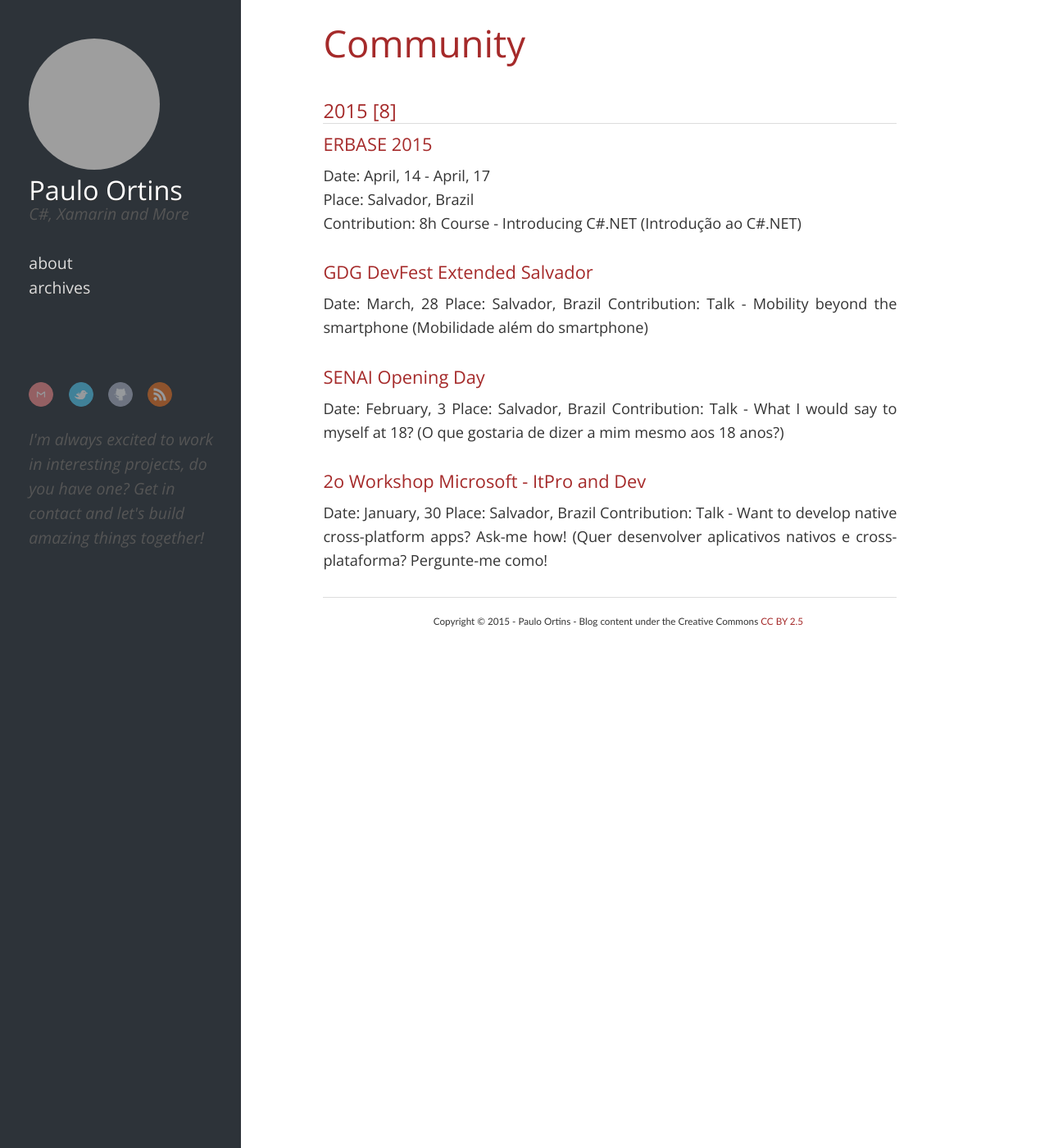
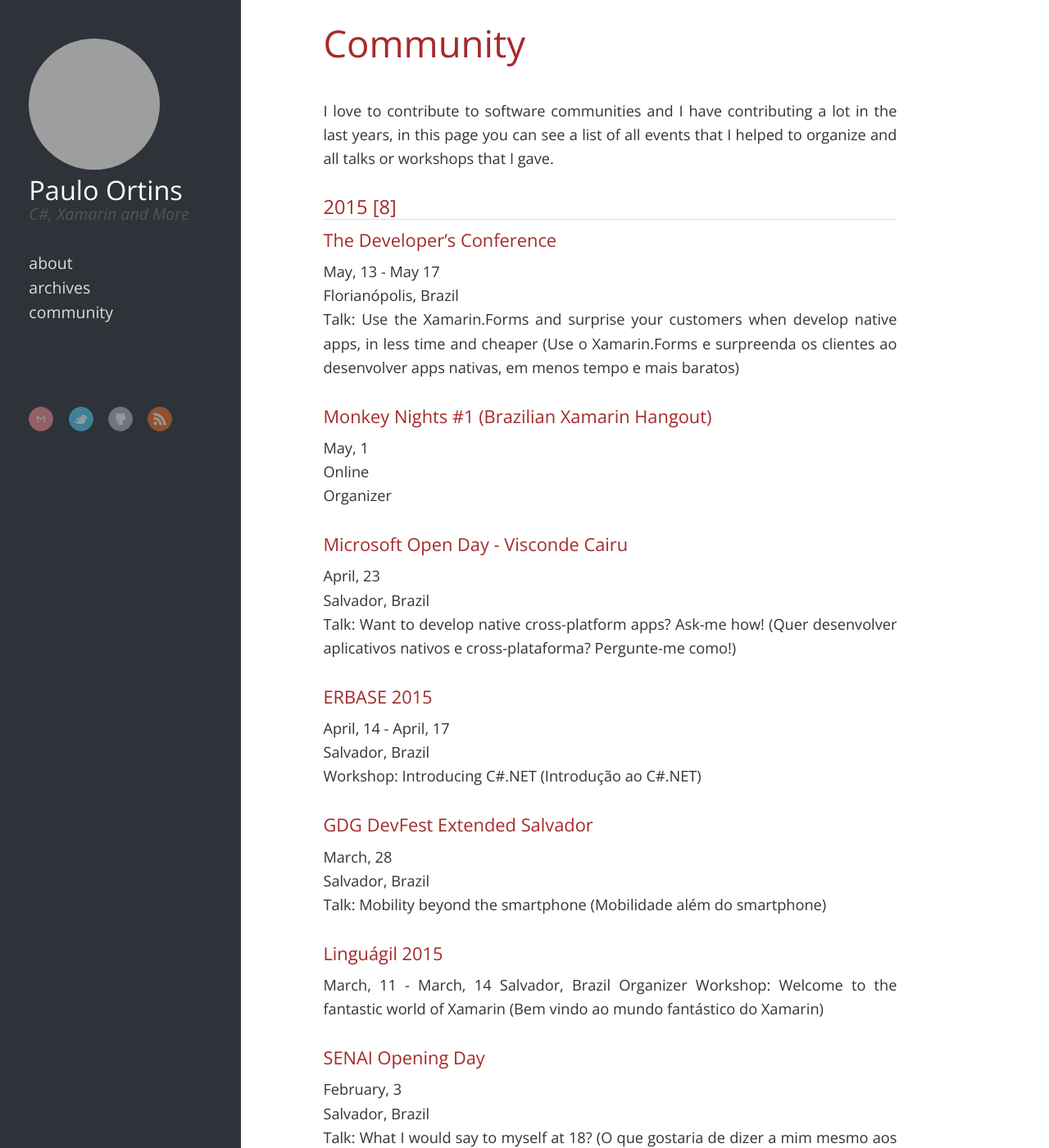
Before and after one commit to pauloortins/pauloortins.github.io, a Jekyll site: the page built from community/index.markdown, in a window 1280 px wide and 1400 px high. Shown: the whole window at 82% size. Built offline with Jekyll 4.4.1, drawn with Linux system fonts in a browser that asks for light colours; nearby versions of some CDN libraries; library files that are not in the unit come from our copies; some of the changed text lies outside the part shown; grey boxes are pictures that could not be loaded.

Commit message:
Added a community page

```diff
--- a/_includes/header.html
+++ b/_includes/header.html
@@ -26,6 +26,3 @@
 		{% endif %}
 	</div>
 </nav>
-<h2>
-    I'm always excited to work in interesting projects, do you have one? Get in contact and let's build amazing things together!
-</h2>
--- a/_includes/navigation.html
+++ b/_includes/navigation.html
@@ -1,4 +1,5 @@
 <ul class="main-navigation">
   <li><a href="/about/">about</a></li>
   <li><a href="/archives">archives</a></li>
+  <li><a href="/community">community</a></li>
 </ul>
--- a/community/index.markdown
+++ b/community/index.markdown
@@ -8,24 +8,113 @@
 sharing: false
 ---
 
+I love to contribute to software communities and I have contributing a lot in the last years, in this page you can see a list of all events that I helped to organize and all talks or workshops that I gave.
+
 ## 2015 [8]
 
+### The Developer's Conference
+May, 13 - May 17
+Florianópolis, Brazil
+Talk: Use the Xamarin.Forms and surprise your customers when develop native apps, in less time and cheaper (Use o Xamarin.Forms e surpreenda os clientes ao desenvolver apps nativas, em menos tempo e mais baratos)
+
+### Monkey Nights #1 (Brazilian Xamarin Hangout)
+May, 1
+Online
+Organizer
+
+### Microsoft Open Day - Visconde Cairu
+April, 23
+Salvador, Brazil
+Talk: Want to develop native cross-platform apps? Ask-me how! (Quer desenvolver aplicativos nativos e cross-plataforma? Pergunte-me como!)
+
 ### ERBASE 2015
-Date: April, 14 - April, 17 <br/>
-Place: Salvador, Brazil <br/>
-Contribution: 8h Course - Introducing C#.NET (Introdução ao C#.NET)
+April, 14 - April, 17
+Salvador, Brazil
+Workshop: Introducing C#.NET (Introdução ao C#.NET)
 
 ### GDG DevFest Extended Salvador
-Date: March, 28
-Place: Salvador, Brazil
-Contribution: Talk - Mobility beyond the smartphone (Mobilidade além do smartphone)
+March, 28
+Salvador, Brazil
+Talk: Mobility beyond the smartphone (Mobilidade além do smartphone)
+
+### Linguágil 2015
+March, 11 - March, 14
+Salvador, Brazil
+Organizer
+Workshop: Welcome to the fantastic world of Xamarin (Bem vindo ao mundo fantástico do Xamarin)
 
 ### SENAI Opening Day
-Date: February, 3
-Place: Salvador, Brazil
-Contribution: Talk - What I would say to myself at 18? (O que gostaria de dizer a mim mesmo aos 18 anos?)
+February, 3
+Salvador, Brazil
+Talk: What I would say to myself at 18? (O que gostaria de dizer a mim mesmo aos 18 anos?)
 
 ### 2o Workshop Microsoft - ItPro and Dev
-Date: January, 30
-Place: Salvador, Brazil
-Contribution: Talk - Want to develop native cross-platform apps? Ask-me how! (Quer desenvolver aplicativos nativos e cross-plataforma? Pergunte-me como!
+January, 30
+Salvador, Brazil
+Talk: Want to develop native cross-platform apps? Ask-me how! (Quer desenvolver aplicativos nativos e cross-plataforma? Pergunte-me como!)
+
+## 2014 [7]
+
+### GDG Tech Talk Salvador
+November, 1
+Salvador, Brazil
+Talk: Want to develop native cross-platform apps? Ask-me how! (Quer desenvolver aplicativos nativos e cross-plataforma? Pergunte-me como!)
+
+### The Developer's Conference
+October, 13 - October, 17
+Porto Alegre, Brazil
+Talk: Want to develop native cross-platform apps? Ask-me how! (Quer desenvolver aplicativos nativos e cross-plataforma? Pergunte-me como!)
+
+### Computer Science Week UFBA
+September, 25
+Salvador, Brazil
+Talk: Want to develop native cross-platform apps? Ask-me how! (Quer desenvolver aplicativos nativos e cross-plataforma? Pergunte-me como!)
+
+### Computer Science Week Unifacs
+September, 24
+Salvador, Brazil
+Talk: Want to develop native cross-platform apps? Ask-me how! (Quer desenvolver aplicativos nativos e cross-plataforma? Pergunte-me como!)
+
+### The Developer's Conference
+August, 6 - August, 9
+São Paulo, Brazil
+Talk: Using Roslyn to refactor and analyze source code (Usando o Roslyn para refatorar e analizar código-fonte)
+
+### FLISOL 2014
+April, 26
+Salvador, Brazil
+Talk: Using metrics to improve the code and extend the life of applications (Utilizando métricas para melhorar o código e ampliar a vida útil das aplicações)
+
+### LinguÁgil 2014
+March, 13 - March, 15
+Salvador, Brazil
+Organizer
+
+## 2013 [4]
+
+### Rails Girls
+October, 25 - October, 26
+Salvador, Brazil
+Talk: Explaining software concepts using everyday situations (Explicando conceitos de software usando situações do cotidiano)
+
+### Dev In Bahia Techincal Meeting
+September, 28
+Salvador, Brazil
+Talk: Now is the time of mobile (Agora é a vez do mobile)
+
+### Computer Science Week UFBA
+September, 24 - September 27
+Salvador, Brazil
+Talk: Diving into the .NET ecosystem (Mergulhando no ecossistema .NET)
+
+### Dev In Bahia Technical Meeting
+July, 27
+Salvador, Brazil
+Talk: Tests in Javascript using Jasmine and Testacular (Testes em Javascript usando Jasmine e Testacular)
+
+## 2012 [1]
+
+### Software Freedom Day
+September 16
+Salvador, Brazil
+Talk: C# for the community (C# para a comunidade)
```
Also changed, not shown: 1 other file.
